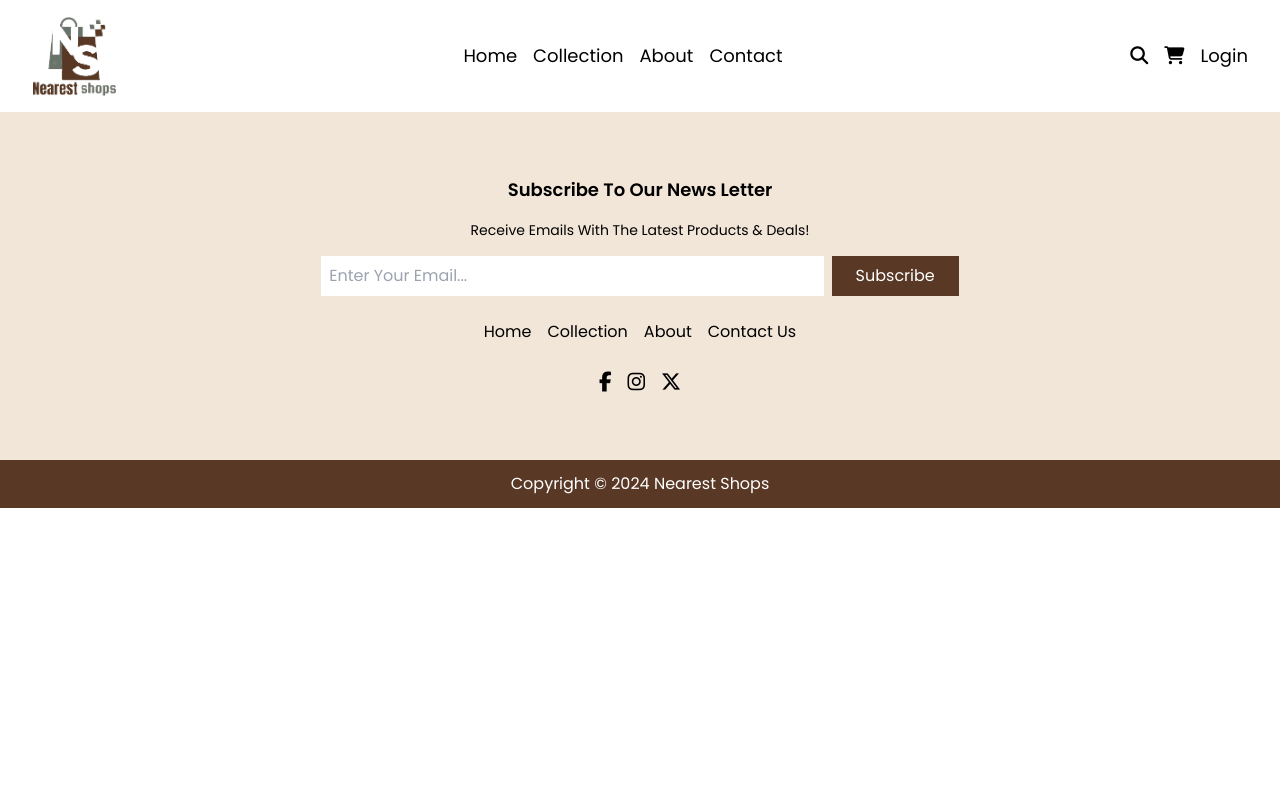
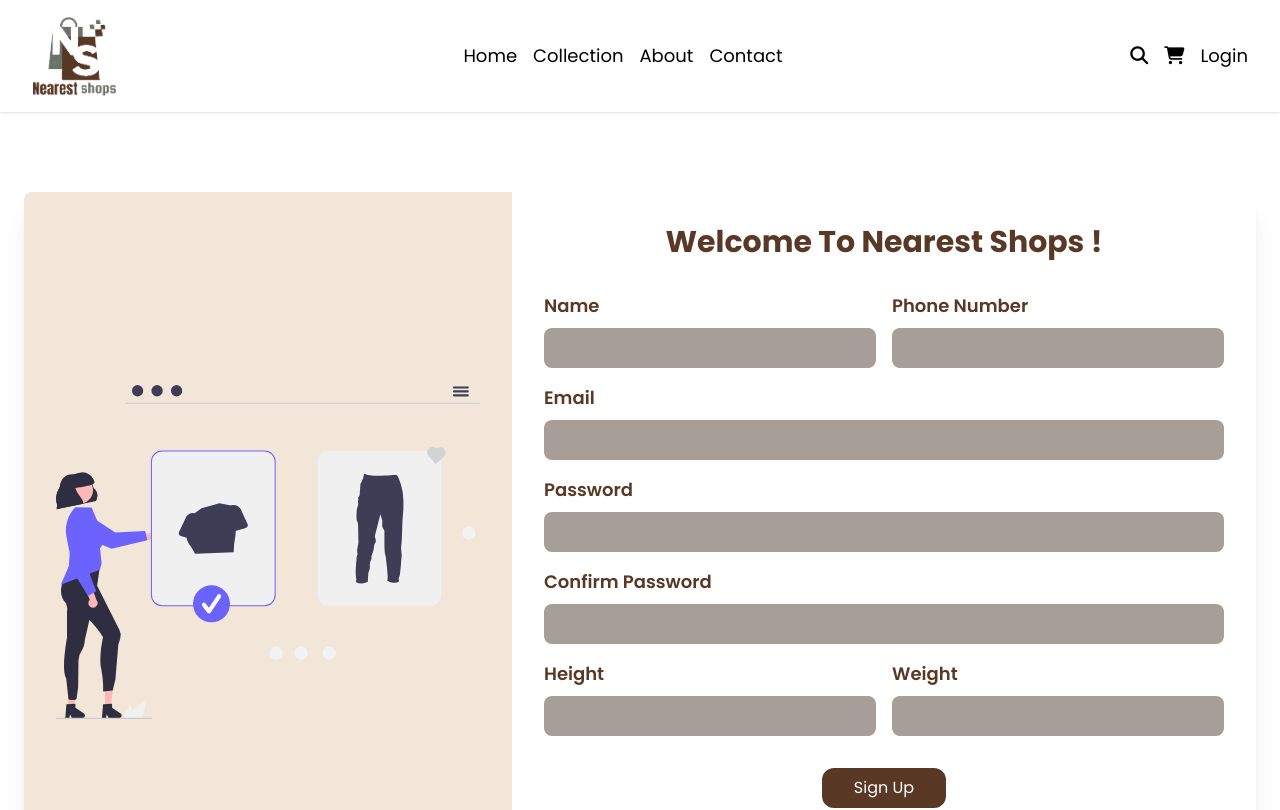
Before and after one commit to eslamalhendawy/Nearest-Shops, a React (Vite) app: page /sign-up in a window 1280 px wide. Shown: the top 810 px of the page. Built offline with nearby package versions, Linux system fonts and the light colour scheme.

Commit message:
Started on SignUp component

```diff
--- a/src/App.jsx
+++ b/src/App.jsx
@@ -6,6 +6,7 @@
 import HomePage from "./components/HomePage";
 import Contact from "./components/Contact";
 import About from "./components/About";
+import SignUp from "./components/SignUp";
 
 function App() {
   return (
@@ -16,6 +17,7 @@
         <Route path="/login" element={<Login />} />
         <Route path="/contact" element={<Contact />} />
         <Route path="/about" element={<About />} />
+        <Route path="/sign-up" element={<SignUp />} />
       </Routes>
       <Footer />
     </Router>
--- a/src/components/Footer.jsx
+++ b/src/components/Footer.jsx
@@ -9,7 +9,7 @@
           <p className="text-center text-sm mb-4">Receive Emails With The Latest Products & Deals!</p>
           <div className="flex flex-col sm:flex-row justify-center gap-2 mb-6">
             <input type="text" className="outline-none p-2 md:w-[40%]" placeholder="Enter Your Email..." />
-            <button className="py-2 px-2 md:px-6 bg-secondary text-white">Subscribe</button>
+            <button className="py-2 px-2 md:px-6 bg-secondary hover:bg-accent duration-200 text-white">Subscribe</button>
           </div>
           <ul className="flex flex-col sm:flex-row items-center justify-center gap-4 mb-6">
             <li className="hover:text-secondary duration-200">
--- a/src/components/Login.jsx
+++ b/src/components/Login.jsx
@@ -1,3 +1,4 @@
+import {Link} from "react-router-dom";
 import image from "/assets/loginImage.svg";
 
 const Login = () => {
@@ -35,7 +36,7 @@
           <button className="bg-secondary text-white py-2 px-8 rounded-xl block mx-auto">Login</button>
           <div className="mt-12">
             <p className="text-center">
-              Don&apos;t have an account? <a href="#" className="text-secondary">Sign Up</a>
+              Don&apos;t have an account? <Link to="/sign-up" className="text-secondary">Sign Up</Link>
             </p>
           </div>
         </div>
--- /dev/null
+++ b/src/components/SignUp.jsx
@@ -0,0 +1,74 @@
+import { Link } from "react-router-dom";
+import image from "/assets/loginImage.svg";
+
+const SignUp = () => {
+  return (
+    <section className="flex items-center justify-center px-6 py-20">
+      <div className="lg:flex items-stretch shadow-xl bg-white rounded-lg overflow-hidden">
+        <div className="hidden basis-1/2 bg-primary p-8 lg:flex items-center justify-normal">
+          <img src={image} alt="" />
+        </div>
+        <div className="basis-1/2 p-8">
+          <h1 className="text-2xl xl:text-3xl font-bold text-center mb-8 text-secondary">Welcome To Nearest Shops !</h1>
+          <div className="flex flex-col sm:flex-row gap-4">
+            <div className="flex flex-col grow">
+              <label className="text-secondary font-semibold text-lg mb-2" htmlFor="name">
+                Name
+              </label>
+              <input className="outline-none mb-4 bg-[#A69E97] text-secondary p-2 rounded-lg" type="text" id="name" />
+            </div>
+            <div className="flex flex-col grow">
+              <label className="text-secondary font-semibold text-lg mb-2" htmlFor="phone">
+                Phone Number
+              </label>
+              <input className="outline-none mb-4 bg-[#A69E97] text-secondary p-2 rounded-lg" type="text" id="phone" />
+            </div>
+          </div>
+          <div className="flex flex-col">
+            <label className="text-secondary font-semibold text-lg mb-2" htmlFor="email">
+              Email
+            </label>
+            <input className="outline-none mb-4 bg-[#A69E97] text-secondary p-2 rounded-lg" type="text" id="email" />
+          </div>
+          <div className="flex flex-col">
+            <label className="text-secondary font-semibold text-lg mb-2" htmlFor="password">
+              Password
+            </label>
+            <input className="outline-none mb-4 bg-[#A69E97] text-secondary p-2 rounded-lg" type="password" id="password" />
+          </div>
+          <div className="flex flex-col">
+            <label className="text-secondary font-semibold text-lg mb-2" htmlFor="confirmPassword">
+              Confirm Password
+            </label>
+            <input className="outline-none mb-4 bg-[#A69E97] text-secondary p-2 rounded-lg" type="password" id="confirmPassword" />
+          </div>
+          <div className="flex flex-col sm:flex-row gap-4 mb-4">
+            <div className="flex flex-col grow">
+              <label className="text-secondary font-semibold text-lg mb-2" htmlFor="height">
+                Height
+              </label>
+              <input className="outline-none mb-4 bg-[#A69E97] text-secondary p-2 rounded-lg" type="text" id="height" />
+            </div>
+            <div className="flex flex-col grow">
+              <label className="text-secondary font-semibold text-lg mb-2" htmlFor="weight">
+                Weight
+              </label>
+              <input className="outline-none mb-4 bg-[#A69E97] text-secondary p-2 rounded-lg" type="text" id="weight" />
+            </div>
+          </div>
+          <button className="bg-secondary hover:bg-accent duration-200 text-white py-2 px-8 rounded-xl block mx-auto">Sign Up</button>
+          <div className="mt-12">
+            <p className="text-center">
+              Already have an account?{" "}
+              <Link to="/login" className="text-secondary">
+                login
+              </Link>
+            </p>
+          </div>
+        </div>
+      </div>
+    </section>
+  );
+};
+
+export default SignUp;
```
